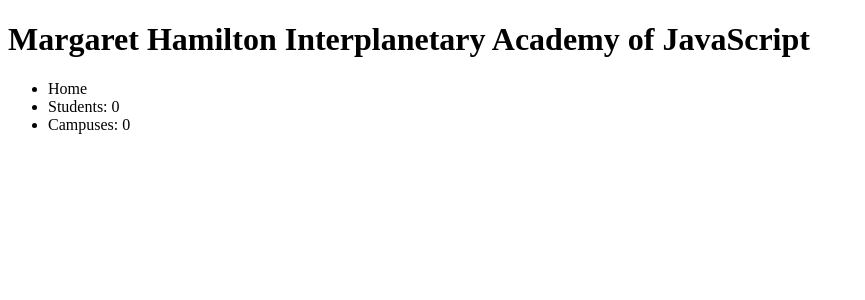
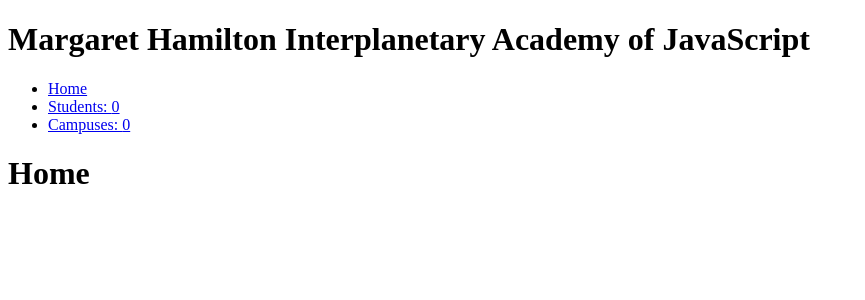
Before and after one commit to reard96/senior-enrichment-project, a React app: page / in a window 1280 px wide. Shown: the top 300 px of the page, without its empty margins (0-865 px from the left). Built offline with nearby package versions, Linux system fonts and the light colour scheme; no server answers.

Commit message:
set up the router

```diff
--- a/src/App.js
+++ b/src/App.js
@@ -2,6 +2,10 @@
 import Nav from './Nav';
 import { loadStudents, loadCampuses } from './store';
 import { connect } from 'react-redux';
+import { HashRouter as Router, Route } from 'react-router-dom';
+import Home from './Home';
+import Students from './Students';
+import Campuses from './Campuses';
 
 class App extends Component {
   componentDidMount() {
@@ -11,7 +15,14 @@
 
   render() {
     return (
-      <Nav />
+      <Router>
+        <div>
+          <Nav />
+          <Route path="/" exact component={ Home } />
+          <Route path="/api/students" exact component={ Students } />
+          <Route path="/api/campuses" exact component={ Campuses } />
+        </div>
+      </Router>
     );
   }
 }
--- /dev/null
+++ b/src/Campuses.js
@@ -0,0 +1,29 @@
+import React from 'react';
+import { connect } from 'react-redux';
+
+const Campuses = ({ campuses }) => {
+  return (
+    <div>
+      <h1>All Campuses:</h1>
+      <ul>
+      {
+        campuses.map(campus => {
+          return (
+            <li key={ campus.id }>
+              { campus.name }
+            </li>
+          );
+        })
+      }
+      </ul>
+    </div>
+  );
+};
+
+const mapStateToProps = ({ campuses }) => {
+  return {
+    campuses
+  };
+};
+
+export default connect(mapStateToProps)(Campuses);
--- /dev/null
+++ b/src/Home.js
@@ -0,0 +1,9 @@
+import React from 'react';
+
+const Home = () => {
+  return (
+    <h1>Home</h1>
+  );
+};
+
+export default Home;
--- a/src/Nav.js
+++ b/src/Nav.js
@@ -1,17 +1,18 @@
 import React from 'react';
 import { connect } from 'react-redux';
+import { Link } from 'react-router-dom';
 
 const Nav = ({ students, campuses }) => {
   return (
     <ul>
       <li>
-        Home
+        <Link to="/">Home</Link>
       </li>
       <li>
-        Students: { students.length }
+        <Link to="/api/students">Students: { students.length }</Link>
       </li>
       <li>
-        Campuses: { campuses.length }
+      <Link to="/api/campuses">Campuses: { campuses.length }</Link>
       </li>
     </ul>
   );
--- /dev/null
+++ b/src/Students.js
@@ -0,0 +1,29 @@
+import React from 'react';
+import { connect } from 'react-redux';
+
+const Students = ({ students }) => {
+  return (
+    <div>
+      <h1>All Students:</h1>
+      <ul>
+      {
+        students.map(student => {
+          return (
+            <li key={ student.id }>
+              { student.name }
+            </li>
+          );
+        })
+      }
+      </ul>
+    </div>
+  );
+};
+
+const mapStateToProps = ({ students }) => {
+  return {
+    students
+  };
+};
+
+export default connect(mapStateToProps)(Students);
```
